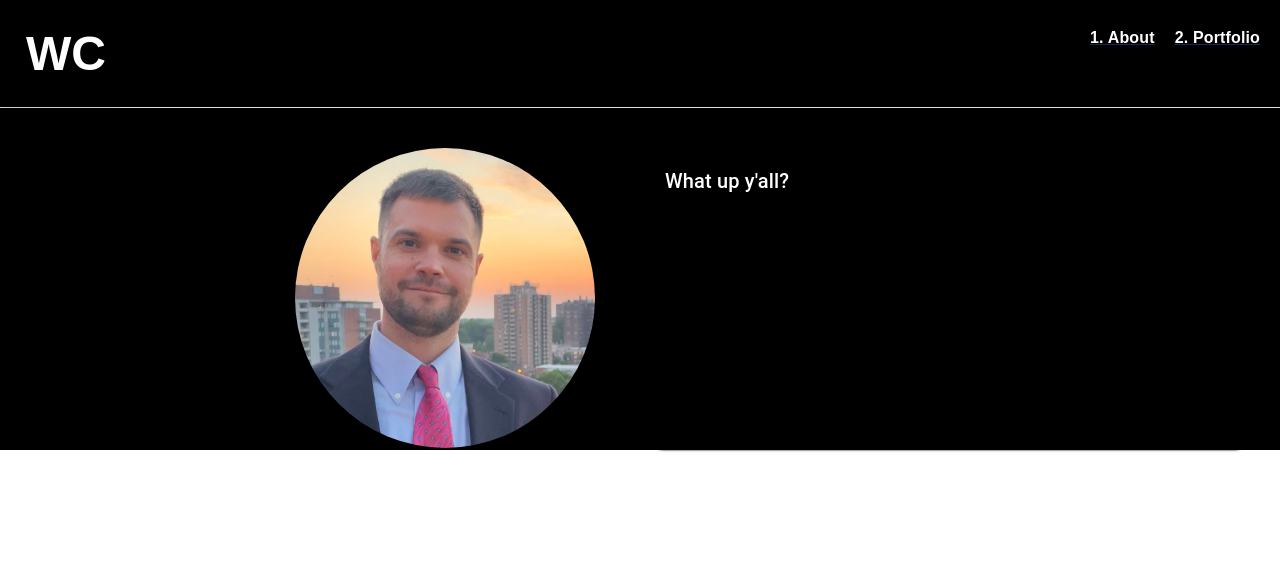
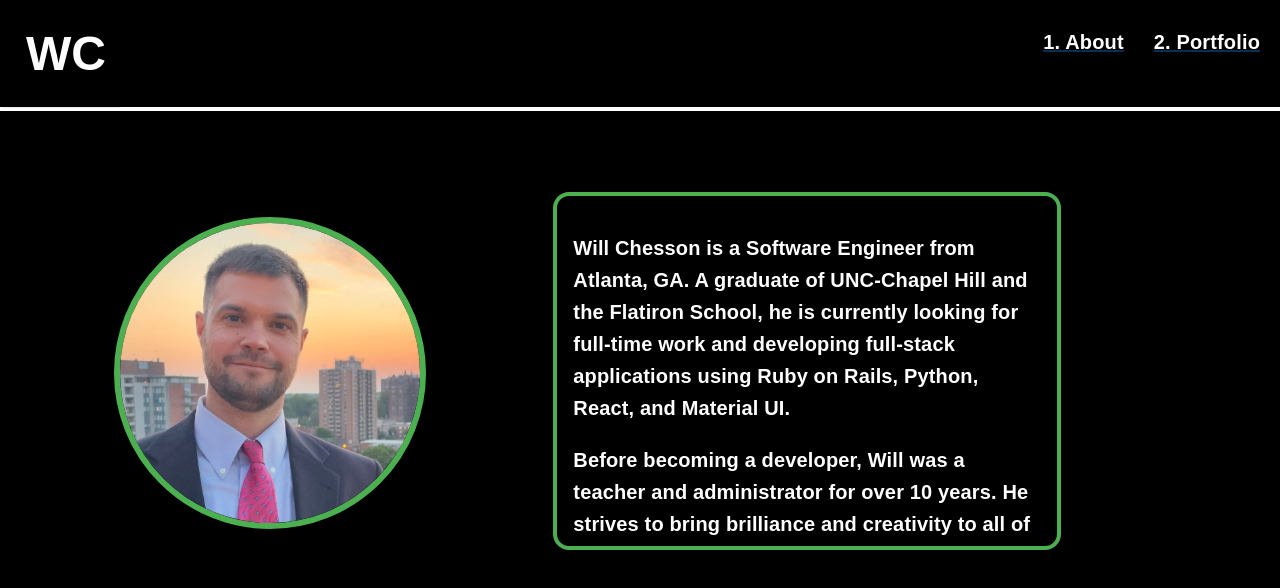
Before and after one commit to wwchesson/wc-portfolio, a React (Create React App) app in the folder client/: page /about in a window 1280 px wide. Shown: the top 588 px of the page. Built offline with nearby package versions, Linux system fonts and the light colour scheme.

Commit message:
about styling

```diff
--- a/client/src/components/About.js
+++ b/client/src/components/About.js
@@ -15,23 +15,18 @@ function About() {
   return (
     <div className="about">
       <Container>
-        <Grid
-          container
-          spacing={2}
-          sx={{ display: "flex", justifyContent: "center" }}
-        >
-          <Grid
-            item
-            xs={12}
-            sm={6}
-            md={4}
-            sx={{ display: "flex", justifyContent: "center" }}
-          >
-            <Box>
+        <Grid container spacing={2} sx={{ display: "flex", height: "100vh" }}>
+          <Grid item xs={12} sm={6} md={4} sx={{ display: "flex" }}>
+            <Box sx={{ marginTop: "105px", marginLeft: "50px" }}>
               <Avatar
                 alt="aboutpic"
                 src={AboutPic}
-                sx={{ height: "300px", width: "300px" }}
+                sx={{
+                  height: "300px",
+                  width: "300px",
+                  border: 6,
+                  borderColor: "success.light",
+                }}
               ></Avatar>
             </Box>
           </Grid>
@@ -39,19 +34,40 @@ function About() {
             <Card
               sx={{
                 borderRadius: "16px",
-                border: 1,
+                border: 4,
+                borderColor: "success.light",
                 backgroundColor: "black",
-                height: "300px",
-                width: "600px",
+                height: "350px",
+                width: "500px",
+                marginTop: "80px",
+                marginLeft: "100px",
               }}
             >
               <CardContent
                 sx={{
-                  width: "600px",
+                  display: "flex",
                 }}
               >
-                <Typography variant="h6" sx={{ color: "white" }}>
-                  What up y'all?
+                <Typography
+                  variant="h6"
+                  sx={{ color: "white", fontFamily: "fantasy" }}
+                >
+                  <p>
+                    <strong>
+                    Will Chesson is a Software Engineer from Atlanta, GA. A
+                    graduate of UNC-Chapel Hill and the Flatiron School, he is
+                    currently looking for full-time work and developing
+                    full-stack applications using Ruby on Rails, Python, React,
+                    and Material UI.
+                    </strong>
+                  </p>
+                  <p>
+                  <strong>
+                    Before becoming a developer, Will was a teacher and administrator
+                    for over 10 years. He strives to bring brilliance and creativity to
+                    all of his work.
+                    </strong>
+                  </p>
                 </Typography>
               </CardContent>
             </Card>
--- a/client/src/components/App.js
+++ b/client/src/components/App.js
@@ -12,7 +12,7 @@ function App() {
   return (
     <div className="App">
       <NavBar />
-      <Divider sx={{ backgroundColor: "white", marginBottom: "40px" }}></Divider>
+
       <Routes>
         <Route path="/about" element={<About />} />
         <Route path="/seportfolio" element={<SEPortfolio />}  />
--- a/client/src/components/NavBar.js
+++ b/client/src/components/NavBar.js
@@ -21,9 +21,10 @@ function NavBar() {
           flexGrow: 1,
           flexDirection: "row",
           display: "flex",
-        }}
+          borderBottom: 4,
+          borderColor: "white"      }}
       >
-        <Card id="welcome-card" sx={{ display: "flex" }}>
+        <Card id="welcome-card" sx={{ display: "flex", marginBottom: "1px" }}>
           <CardContent sx={{ marginTop: "10px", marginLeft: "10px", display: "flex" }}>
             <Typography
               variant="h3"
@@ -39,12 +40,12 @@ function NavBar() {
                 justifyContent: "space-evenly",
               }}
             >
-              <Typography sx={{ marginRight: "20px"}}>
+              <Typography variant="h6" sx={{ marginRight: "30px"}}>
                 <Link href="/about" style={{ color: "white", fontFamily: "fantasy" }}>
                   <strong>1. About</strong>
                 </Link>
               </Typography>
-              <Typography>
+              <Typography variant="h6">
                 <Link href="/seportfolio" style={{ color: "white", fontFamily: "fantasy" }}>
                   <strong>2. Portfolio</strong>
                 </Link>
--- a/client/src/components/SEPortfolio.js
+++ b/client/src/components/SEPortfolio.js
@@ -61,7 +61,7 @@ function SEPortfolio() {
         </Card>
       ) : null}
 
-      <Container maxWidth="md">
+      <Container maxWidth="md" sx={{marginTop: "80px"}}>
         <Grid container spacing={2}>
           {websites.map((website) => (
             <Grid item xs={12} sm={6} md={4}>
--- a/client/src/index.css
+++ b/client/src/index.css
@@ -26,5 +26,5 @@ code {
 #about{
   background-color: black;
   /* height: 100vh; */
-  display: "flex"
+  display: "flex";
 }
```
